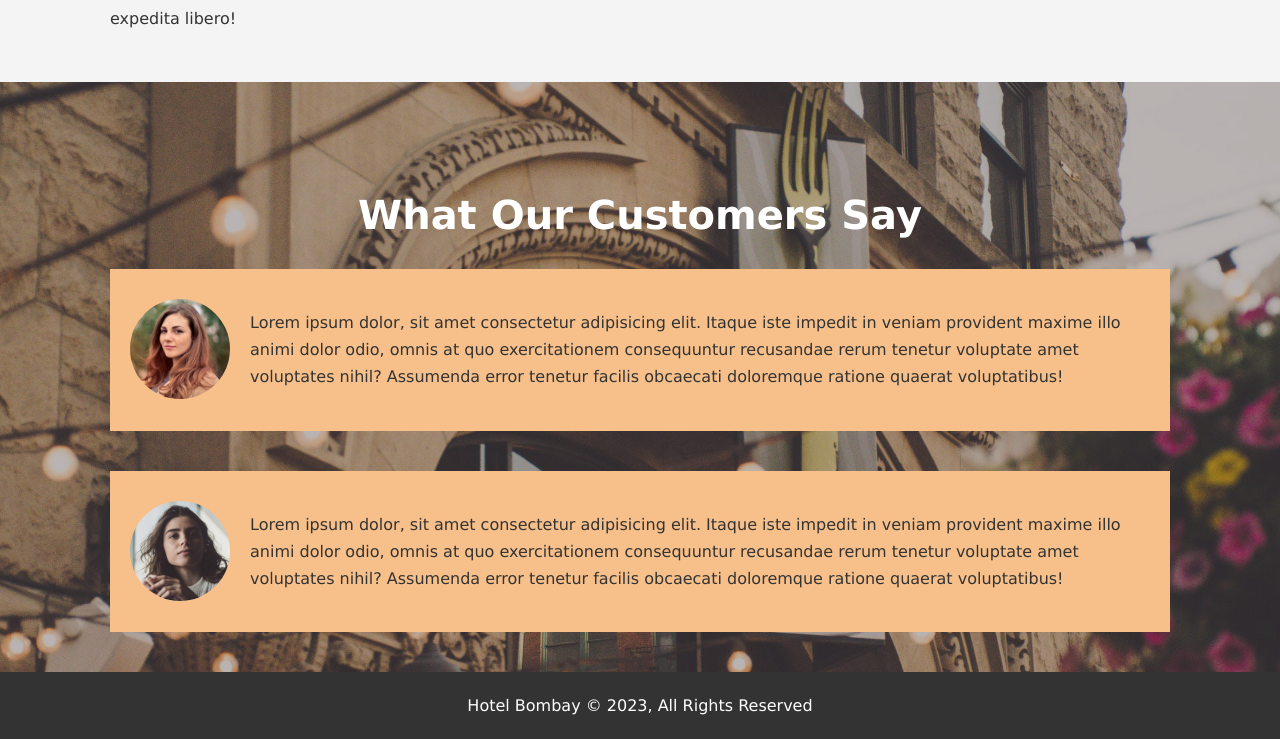
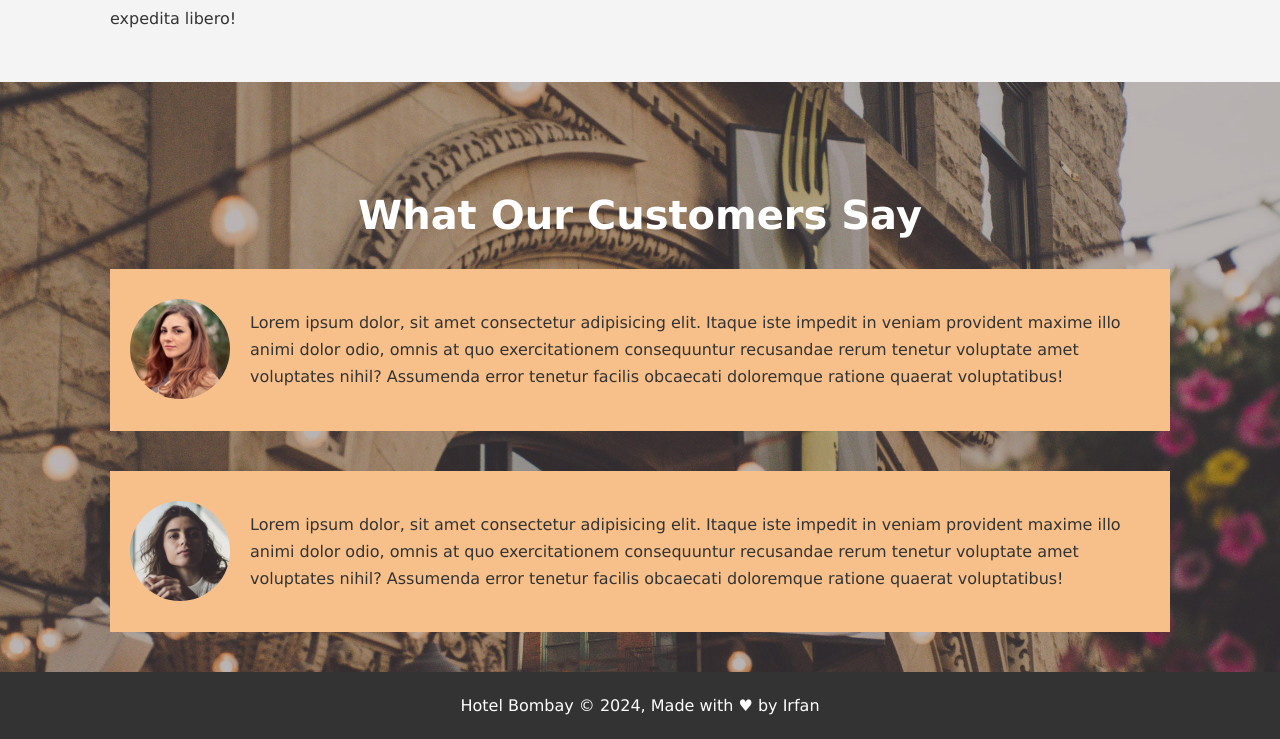
Before and after one commit to irfan3008/hotel-website, a plain HTML site: page about.html in a window 1280 px wide. Shown: the part 383-1122 px from the top of the page. Drawn offline with Linux system fonts and the light colour scheme.

Commit message:
updated footer

```diff
--- a/about.html
+++ b/about.html
@@ -83,7 +83,7 @@
     </section>
 
     <footer id="main-footer" class="bg-dark">
-      <p>Hotel Bombay &copy; 2023, All Rights Reserved</p>
+      <p>Hotel Bombay &copy; 2024, Made with ♥ by Irfan</p>
     </footer>
   </body>
 </html>
```
Also changed, not shown: contact.html (+1 -1 lines), index.html (+1 -1 lines).
